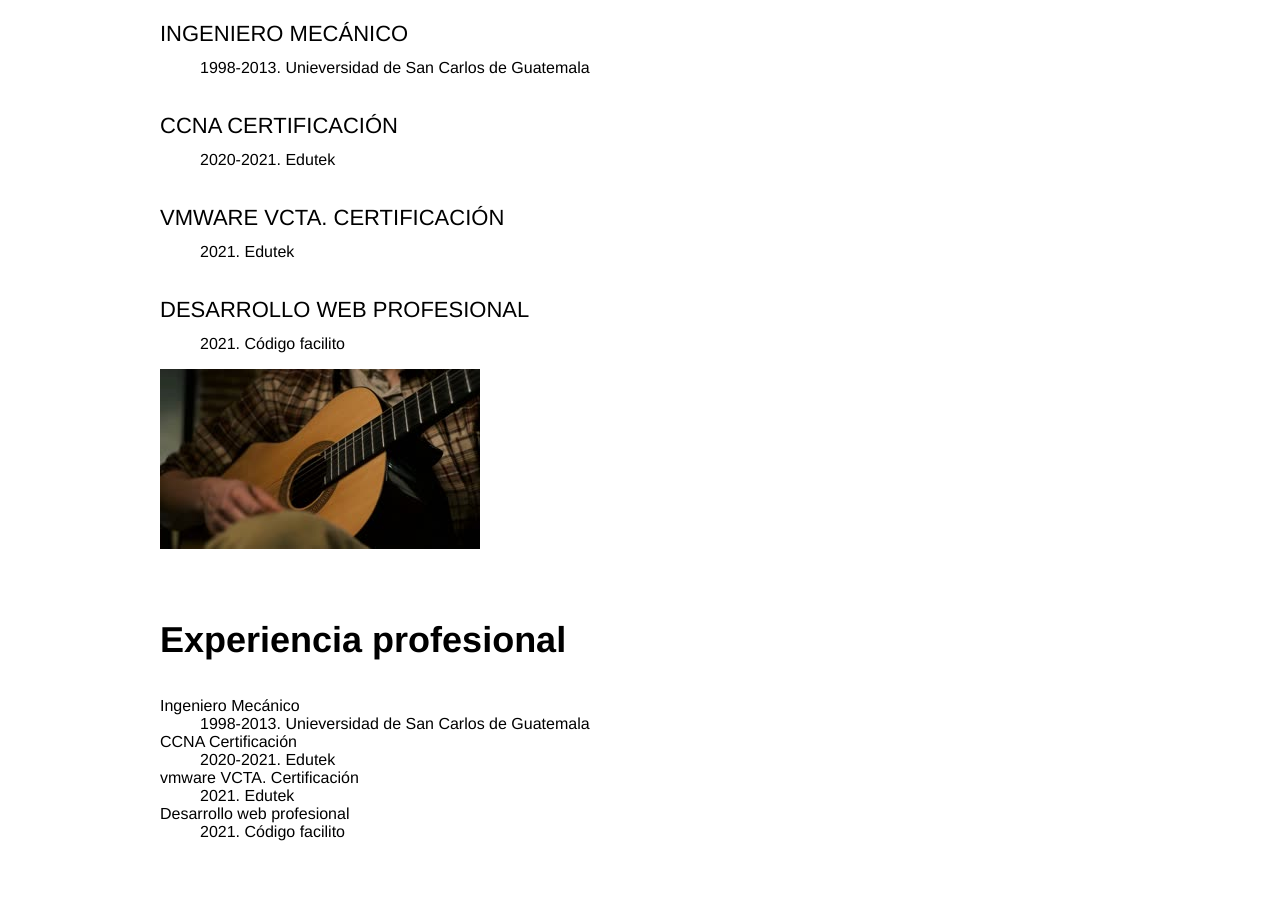
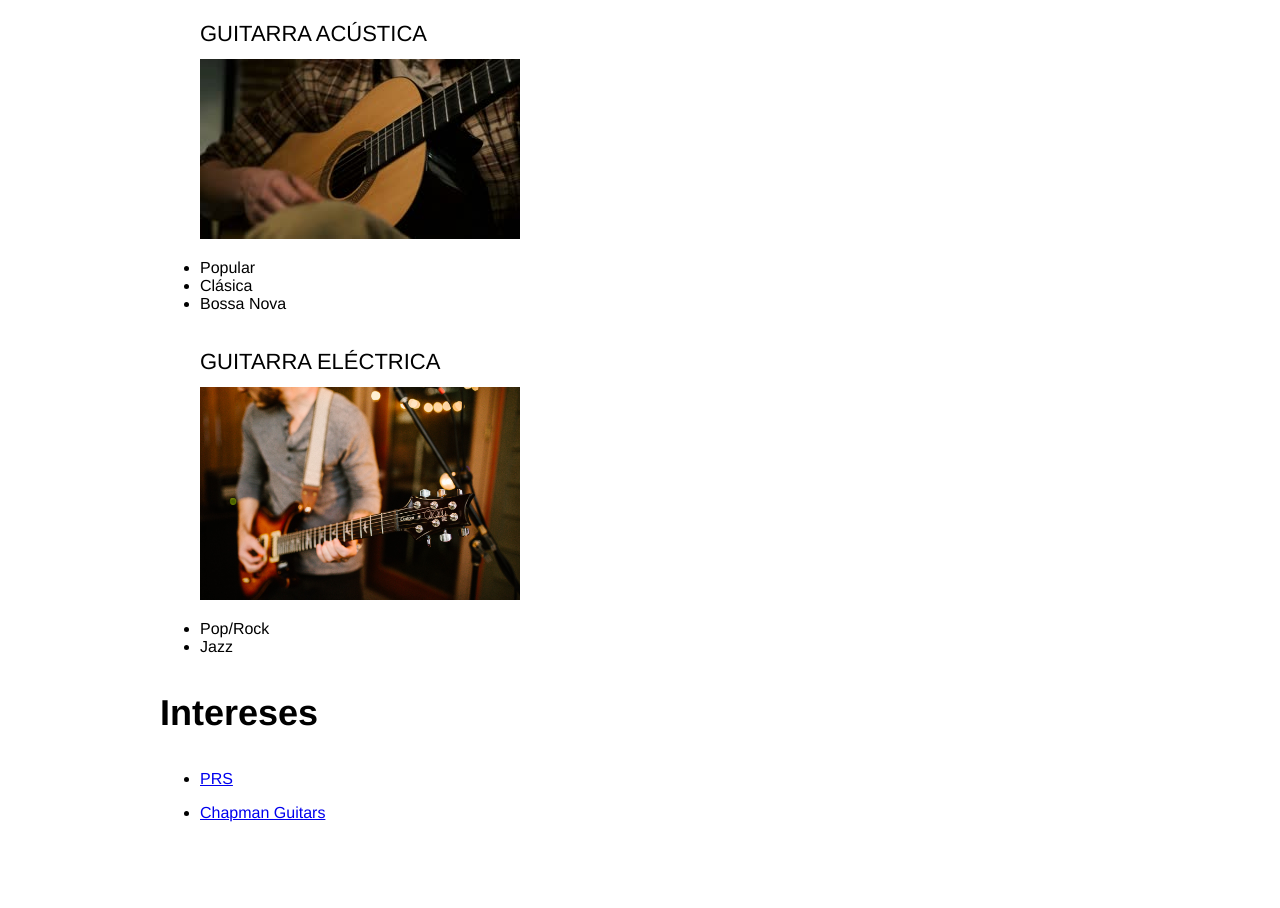
Before and after one commit to eddyvillagran/eddyvillagran.github.com, a plain HTML site: page cv/index.html in a window 1280 px wide. Shown: the part 251-1159 px from the top of the page. After the commit the page ends 1089 px from the top, so only its background shows below. Drawn offline with Linux system fonts and the light colour scheme.

Commit message:
Actualizacion Guitarrista

```diff
--- a/cv/index.html
+++ b/cv/index.html
@@ -8,47 +8,30 @@
   <body style="font-family:Helvetica, Arial, sans-serif;">
      <header style="background-color:#2596be;color:white;text-align:center;padding:16px">
        <h1 style="display:inline-block;width:400px;">CV de Eddy Villagrán</h1>
-       <p style="display:inline-block;width:400px;font-weight:800">Ingeniero de soporte</p>
+       <p style="display:inline-block;width:400px;font-weight:800">Guitarrista</p>
      </header>
      <div style="background-color:#f4daa1;color:Black;text-align:center;padding:10px">
-      Over 17 years of experience in technical support
+      25+ años de experiencia
      </div>
      <section>
        <div style="width:960px;margin-right:auto;margin-left:auto;margin-top:20px;">
          <div>
-           <h3 style="font-size:36px;font-weight:700">Educación</h3>
+           <h3 style="font-size:36px;font-weight:700">ESTILOS</h3>
             <div>
-              <dl>
-                <dt style="font-size:22px;text-transform:uppercase;margin-bottom:12px;margin-top:36px;">Ingeniero Mecánico</dt>
-                <dd>1998-2013. Unieversidad de San Carlos de Guatemala</dd>
-                <dt style="font-size:22px;text-transform:uppercase;margin-bottom:12px;margin-top:36px;">CCNA Certificación</dt>
-                <dd>2020-2021. Edutek</dd>
-                <dt style="font-size:22px;text-transform:uppercase;margin-bottom:12px;margin-top:36px;">vmware VCTA. Certificación</dt>
-                <dd>2021. Edutek</dd>
-                <dt style="font-size:22px;text-transform:uppercase;margin-bottom:12px;margin-top:36px;">Desarrollo web profesional</dt>
-                <dd>2021. Código facilito</dd>
-              </dl>
+              <ul>
+                <dt style="font-size:22px;text-transform:uppercase;margin-bottom:12px;margin-top:36px;">Guitarra acústica</dt>
+                  <img src="imagenes\Guitar.jpg">
+                <li style="margin-top:20">Popular </li>
+                <li>Clásica </li>
+                <li>Bossa Nova </li>
+                <dt style="font-size:22px;text-transform:uppercase;margin-bottom:12px;margin-top:36px;">Guitarra eléctrica</dt>
+                <img src="imagenes\prs-guitar.jpg" width="320">
+                <li style="margin-top:20">Pop/Rock</li>
+                <li>Jazz</li>
+              </ul>
             </div>
-            <div style="display:inline-block;width70%">
-              <img src="imagenes\Guitar.jpg">
-            </div style="display:inline-block;width70%">
           </div>
-          <div style="margin-top:70px;">
-            <h3 style="font-size:36px;font-weight:700">Experiencia profesional</h3>
-             <div>
-               <dl>
-                 <dt>Ingeniero Mecánico</dt>
-                 <dd>1998-2013. Unieversidad de San Carlos de Guatemala</dd>
-                 <dt>CCNA Certificación</dt>
-                 <dd>2020-2021. Edutek</dd>
-                 <dt>vmware VCTA. Certificación</dt>
-                 <dd>2021. Edutek</dd>
-                 <dt>Desarrollo web profesional</dt>
-                 <dd>2021. Código facilito</dd>
-               </dl>
-             </div>
-           </div>
-           <div style="margin-top:70px;">
+           <div style="margin-top:20px;">
              <h3 style="font-size:36px;font-weight:700">Intereses</h3>
               <div>
                 <ul>
```
Also changed, not shown: cv/imagenes/Electrica.jpg (added), cv/imagenes/prs-guitar.jpg (added).
